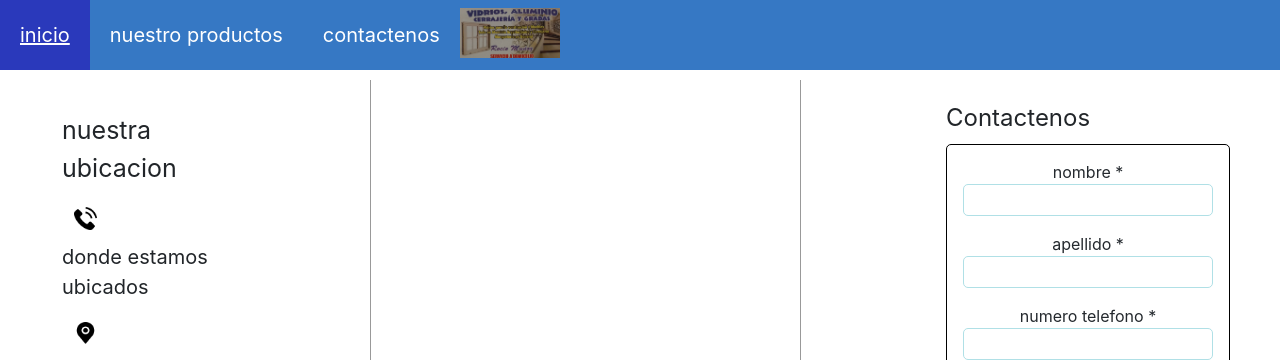
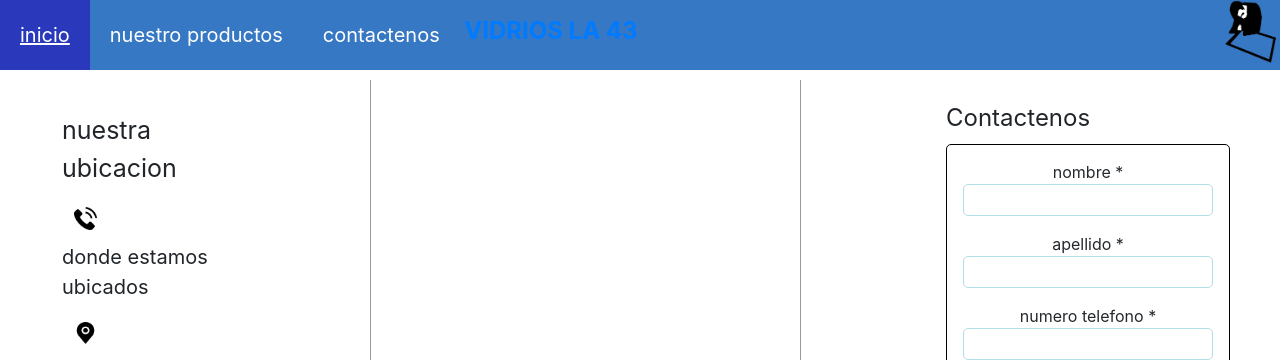
Before and after one commit to jhonatan1153/rocio, a PHP site: page /contacto.php in a window 1280 px wide. Shown: the top 360 px of the page. Run offline with PHP 8.4, Linux system fonts and the light colour scheme.

Commit message:
Update contacto.php

```diff
--- a/contacto.php
+++ b/contacto.php
@@ -4,7 +4,10 @@
 
     <link rel="stylesheet" type="text/css" href="bootstrap/contacto.css">
     <link rel="stylesheet" type="text/css" href="bootstrap/superior.css">
+    <link rel="stylesheet" type="text/css" href="bootstrap/css/bootstrap-theme.min.css">
     <link rel="stylesheet" type="text/css" href="bootstrap/css/bootstrap.min.css">
+     <script type="text/javascript" src="bootstrap/js/jquery-3.4.1.min.js"></script>
+        <script type="text/javascript" src="bootstrap/js/bootstrap.min.js"></script>
     <meta name="viewport" content="width=device-width, initial-scale=1.0">
     <meta charset="UTF-8">
 </head>
@@ -19,7 +22,9 @@
 
         </div>
 
-        <a class="img" href=""></a>
+        <a class="navbar-brand " href="#"><strong><h4 class="font-weight-bold">VIDRIOS LA 43</h4></strong></a>
+  <img src="public/images/logo.png" class="img-fluid float-right" width="55" alt="Responsive image">
+
 
         <span class="despegable">
                 <button class="boton">MENU</button>
@@ -103,7 +108,7 @@
                                     <div class="letra">contacto</div>
 
                                     <select class="caja" >
-                                    <option>S</option>
+                                    <option>selecione una opcion</option>
                                             <option value="cotizacion">cotizacion</option>
                                             <option value="compra">compra</option>
                                             <option value="otro">otro</option>
```
